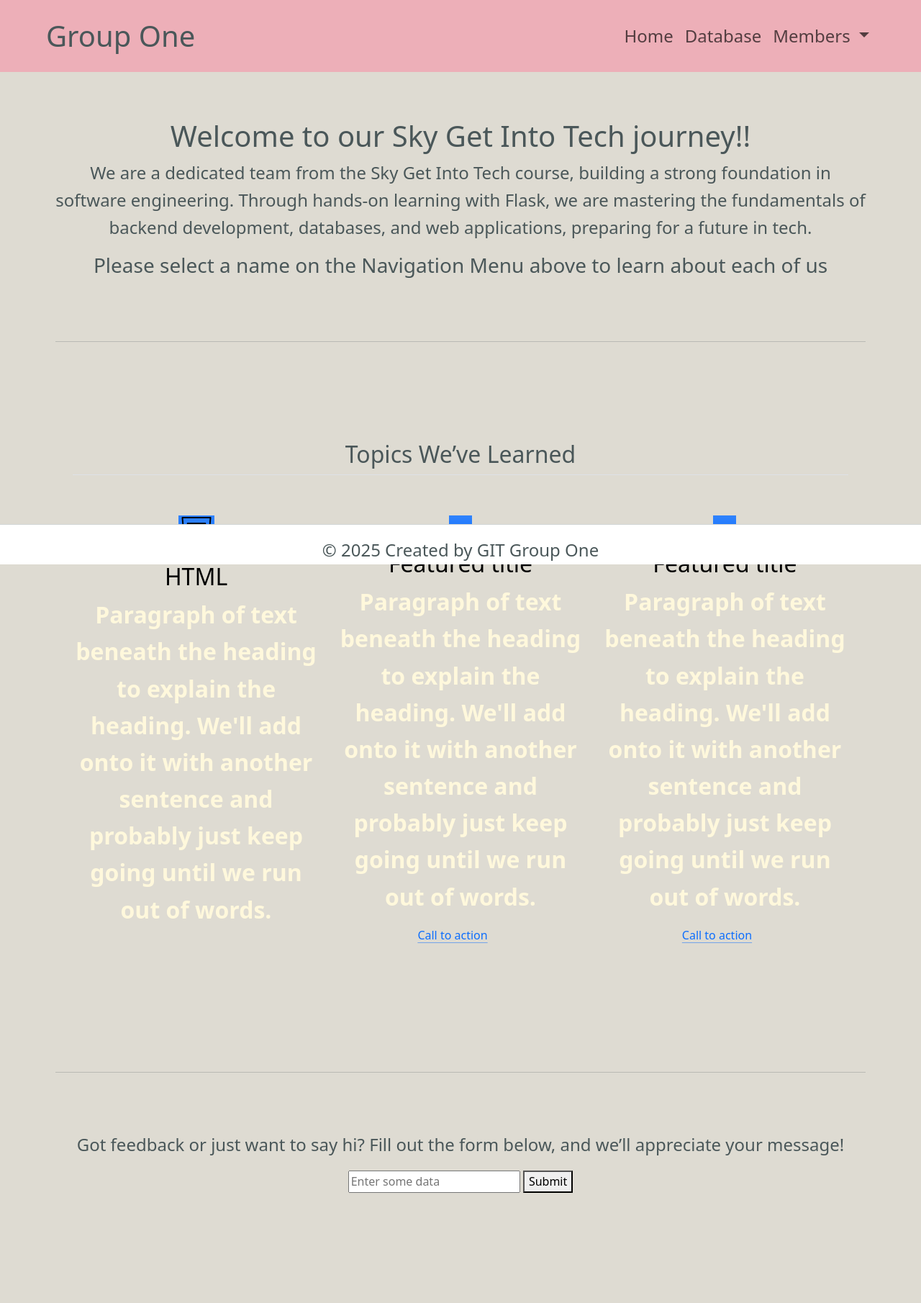
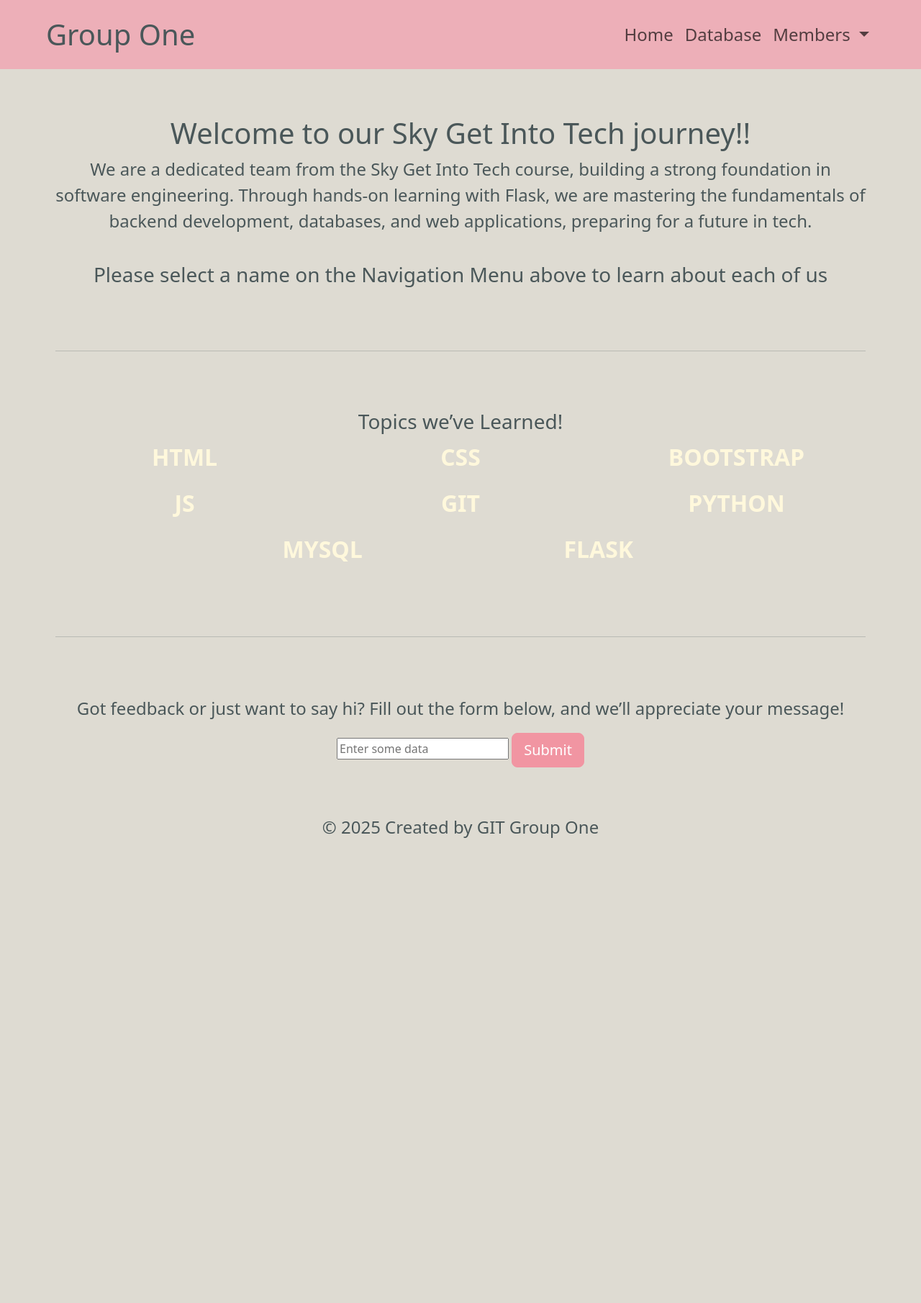
Before and after one commit to emilyryalls/homework_week11, a Flask app: page / in a window 1280 px wide. Shown: the whole page at 72% size. After the commit the page ends 1183 px from the top, so only its background shows below. Run offline with Flask 3, Linux system fonts and the light colour scheme; some libraries are stand-ins or nearby versions.

Commit message:
Edited files

```diff
--- a/application/static/style.css
+++ b/application/static/style.css
@@ -94,22 +94,17 @@ p {
 }
 
 
-.form-control {
-    width: auto !important;
-}
+
 
 footer {
     width: 100%;
-    margin-top: auto; /* Keeps footer at bottom */
+    /*margin-top: auto;  Keeps footer at bottom */
     text-align: center;
     /* padding-top: 150px; */
-    background-color:white;
 }
 
 
-:root, [data-bs-theme=light] {
-    --bs-body-line-height: 1.60;
-}
+
 
 @media (min-width: 576px) {
     .col-sm-6 {
--- a/application/templates/home.html
+++ b/application/templates/home.html
@@ -5,84 +5,49 @@
             <p>We are a dedicated team from the Sky Get Into Tech course, building a strong foundation in software
                 engineering. Through hands-on learning with Flask, we are mastering the fundamentals of backend
                 development, databases, and web applications, preparing for a future in tech.</p>
+        <br>
             <h3>Please select a name on the Navigation Menu above to learn about each of us</h3>
         </section>
         <hr />
 
     <section class="container-fluid bg-2 text-center">
-    <h1></h1>
-    <div class="container px-4 py-5" id="featured-3">
-    <h2 class="pb-2 border-bottom">Topics We’ve Learned</h2>
-    <div class="row g-4 py-5 row-cols-1 row-cols-lg-3">
-        <div class="feature col">
-    <div class="feature-icon d-inline-flex align-items-center justify-content-center text-bg-primary bg-gradient fs-2 mb-3">
-    <img src="../static/images/icons8-html-5-50.png" alt="html icon" width="50" height="50">
-
-    </div>
-    <h3 class="fs-2 text-body-emphasis">HTML</h3>
-    <p>Paragraph of text beneath the heading to explain the heading. We'll add onto it with another sentence and probably just keep going until we run out of words.</p>
-    <!--        <a href="#" class="icon-link">-->
-    <!--          Call to action-->
-    <!--          <svg class="bi"><use xlink:href="#chevron-right"/></svg>-->
-    <!--        </a>-->
-    </div>
-        <div class="feature col">
-        <div class="feature-icon d-inline-flex align-items-center justify-content-center text-bg-primary bg-gradient fs-2 mb-3">
-          <svg class="bi" width="1em" height="1em"><use xlink:href="#people-circle"/></svg>
-        </div>
-        <h3 class="fs-2 text-body-emphasis">Featured title</h3>
-        <p>Paragraph of text beneath the heading to explain the heading. We'll add onto it with another sentence and probably just keep going until we run out of words.</p>
-        <a href="#" class="icon-link">
-          Call to action
-          <svg class="bi"><use xlink:href="#chevron-right"/></svg>
-        </a>
-        </div>
-        <div class="feature col">
-        <div class="feature-icon d-inline-flex align-items-center justify-content-center text-bg-primary bg-gradient fs-2 mb-3">
-          <svg class="bi" width="1em" height="1em"><use xlink:href="#toggles2"/></svg>
-        </div>
-        <h3 class="fs-2 text-body-emphasis">Featured title</h3>
-        <p>Paragraph of text beneath the heading to explain the heading. We'll add onto it with another sentence and probably just keep going until we run out of words.</p>
-        <a href="#" class="icon-link">
-          Call to action
-          <svg class="bi"><use xlink:href="#chevron-right"/></svg>
-        </a>
-        </div>
-    </div>
-    </div>
+    <h3>
+        Topics we’ve Learned!
+    </h3>
 
 
 
-<!--        <div class="row justify-content-center">-->
-<!--            <div class="col-sm-4">-->
-<!--                <p>HTML</p>-->
-<!--            </div>-->
-<!--            <div class="col-sm-4">-->
-<!--                <p>CSS</p>-->
-<!--            </div>-->
-<!--            <div class="col-sm-4">-->
-<!--                <p>BOOTSTRAP</p>-->
-<!--            </div>-->
-<!--        </div>-->
-<!--        <div class="row justify-content-center">-->
-<!--            <div class="col-sm-4">-->
-<!--                <p>JS</p>-->
-<!--            </div>-->
-<!--            <div class="col-sm-4">-->
-<!--                <p>GIT</p>-->
-<!--            </div>-->
-<!--            <div class="col-sm-4">-->
-<!--                <p>PYTHON</p>-->
-<!--            </div>-->
-<!--        </div>-->
-<!--        <div class="row justify-content-center">-->
-<!--            <div class="col-sm-4">-->
-<!--                <p>MYSQL</p>-->
-<!--            </div>-->
-<!--            <div class="col-sm-4">-->
-<!--                <p>FLASK</p>-->
-<!--            </div>-->
-<!--        </div>-->
+
+                <div class="row justify-content-center">
+            <div class="col-sm-4">
+                <p>HTML</p>
+            </div>
+            <div class="col-sm-4">
+                <p>CSS</p>
+            </div>
+            <div class="col-sm-4">
+                <p>BOOTSTRAP</p>
+            </div>
+        </div>
+        <div class="row justify-content-center">
+            <div class="col-sm-4">
+                <p>JS</p>
+            </div>
+            <div class="col-sm-4">
+                <p>GIT</p>
+            </div>
+            <div class="col-sm-4">
+                <p>PYTHON</p>
+            </div>
+        </div>
+        <div class="row justify-content-center">
+            <div class="col-sm-4">
+                <p>MYSQL</p>
+            </div>
+            <div class="col-sm-4">
+                <p>FLASK</p>
+            </div>
+        </div>
     </section>
         <hr />
 
@@ -90,7 +55,8 @@
         <p>Got feedback or just want to say hi? Fill out the form below, and we’ll appreciate your message!</p>
         <form method="POST" action="/submit">
             <input type="text" name="input_data" placeholder="Enter some data">
-            <button type="submit">Submit</button>
+            <button class="btn btn-lg btn-primary" type="submit">Submit</button>
+
         </form>
     </section>
 
--- a/application/templates/layout.html
+++ b/application/templates/layout.html
@@ -54,12 +54,10 @@
         {% endblock %}
 
         </div>
-        <div class="sticky-bottom">
         <footer class="bg-4 text-center">
-            <hr />
+<!--            <hr />-->
             <p>&copy; 2025 Created by GIT Group One <a href=#></a></p>
         </footer>
-</div>
 
 
     <script src="https://cdn.jsdelivr.net/npm/bootstrap@5.3.3/dist/js/bootstrap.bundle.min.js" integrity="sha384-YvpcrYf0tY3lHB60NNkmXc5s9fDVZLESaAA55NDzOxhy9GkcIdslK1eN7N6jIeHz" crossorigin="anonymous"></script>
```
Also changed, not shown: application/data_access.py (+9 -15 lines).
